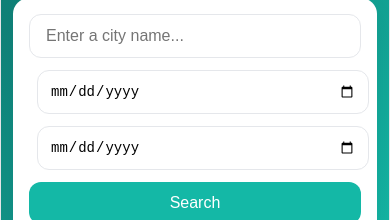
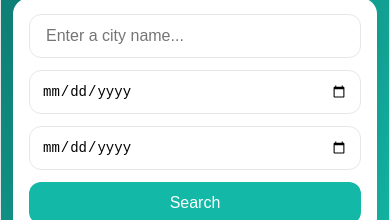
Before and after one commit to Lexi-Voo/software-deployment-project, a React (Vite) app: page / in a window 390 px wide. Shown: the part 120-340 px from the top of the page. Built offline with nearby package versions, Linux system fonts and the light colour scheme; no server answers.

Commit message:
Fix mobile search form overflow
Keep date inputs inside the search box on small screens by resetting their mobile margin and width.

```diff
--- a/src/styles/app.css
+++ b/src/styles/app.css
@@ -365,6 +365,13 @@ body {
   padding: 12px 24px;
 }
 
+@media (max-width: 768px) {
+  .search input[type="date"] {
+    margin-left: 0;
+    max-width: 100%;
+  }
+}
+
 /* LOADING STATE */
 .loading-state {
   text-align: center;
```
